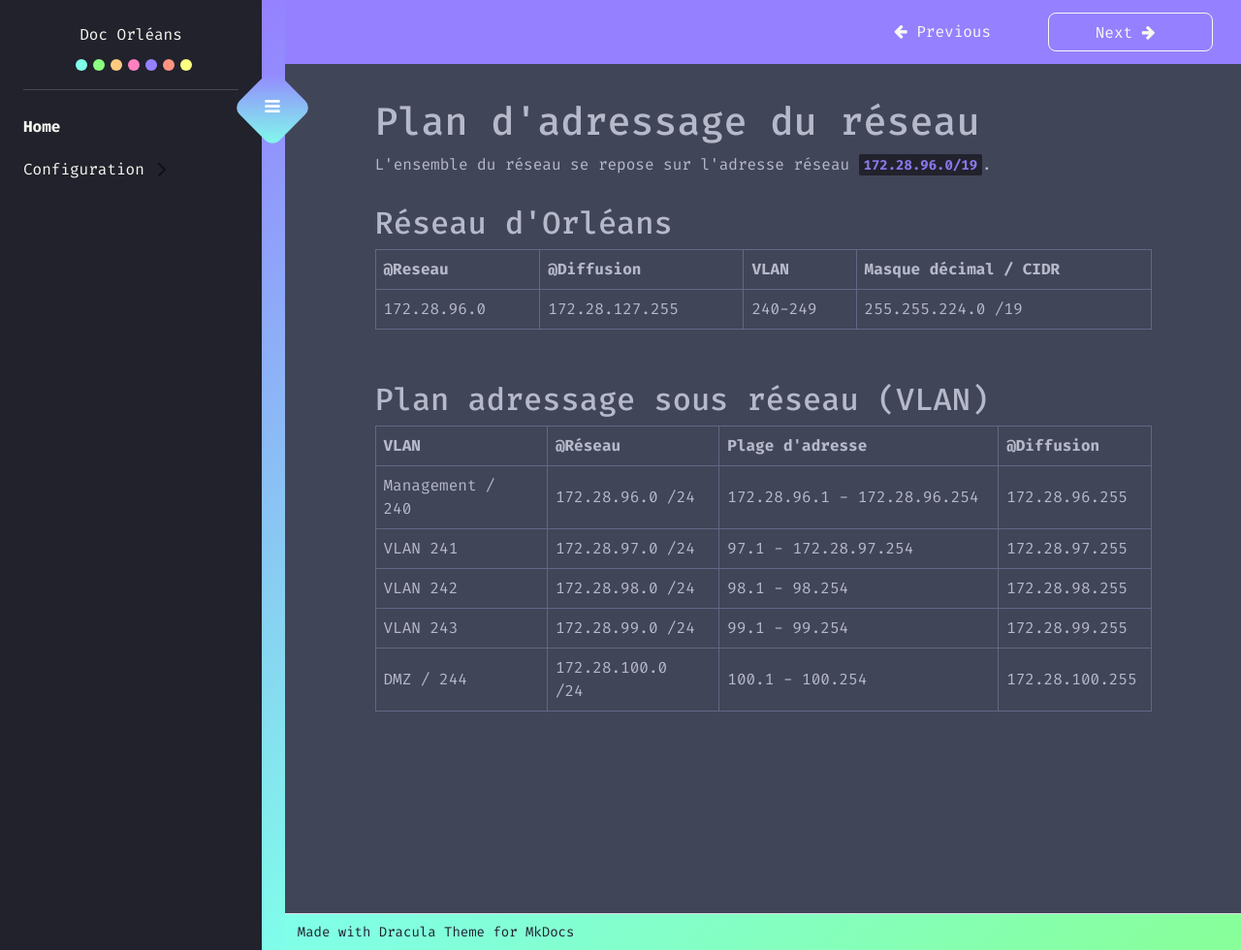
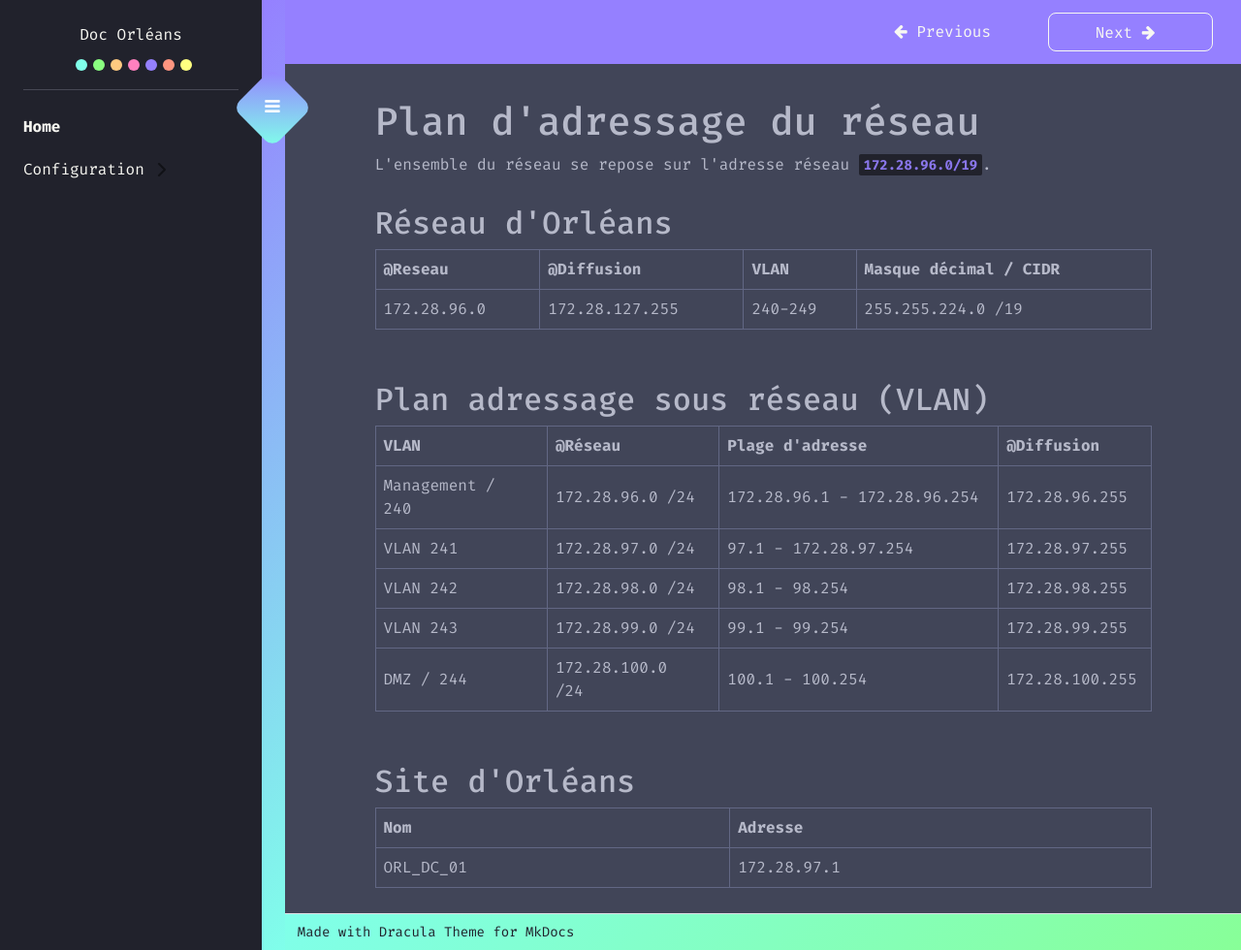
Before and after one commit to eRaETatsuya/OrleansSIO.github.io, an MkDocs documentation site: the page built from docs/index.md, in a window 1280 px wide and 980 px high. Shown: the whole window at 97% size. Built offline with MkDocs 1.6.1 and Material for MkDocs 9.7.7, drawn with Linux system fonts in a browser that asks for light colours.

Commit message:
Update index.md

```diff
--- a/docs/index.md
+++ b/docs/index.md
@@ -19,3 +19,10 @@
 |  VLAN 242 |   172.28.98.0 /24 | 98.1 - 98.254 |172.28.98.255|
 |  VLAN 243 |  172.28.99.0 /24 | 99.1 - 99.254 | 172.28.99.255 |
 |  DMZ / 244 | 172.28.100.0 /24 | 100.1 - 100.254 | 172.28.100.255 |
+
+</br>
+
+## Site d'Orléans
+| Nom | Adresse |
+|-----------|---------|
+|ORL_DC_01|172.28.97.1|
```
